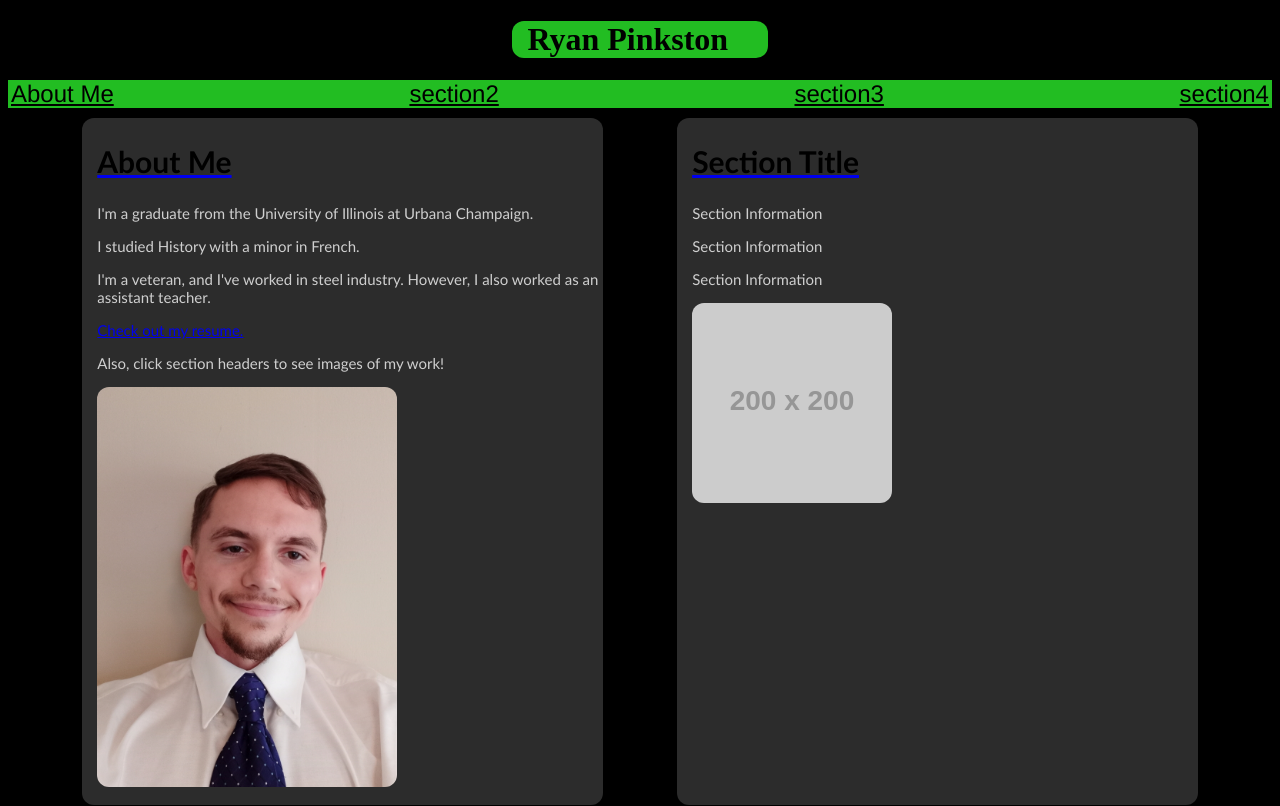
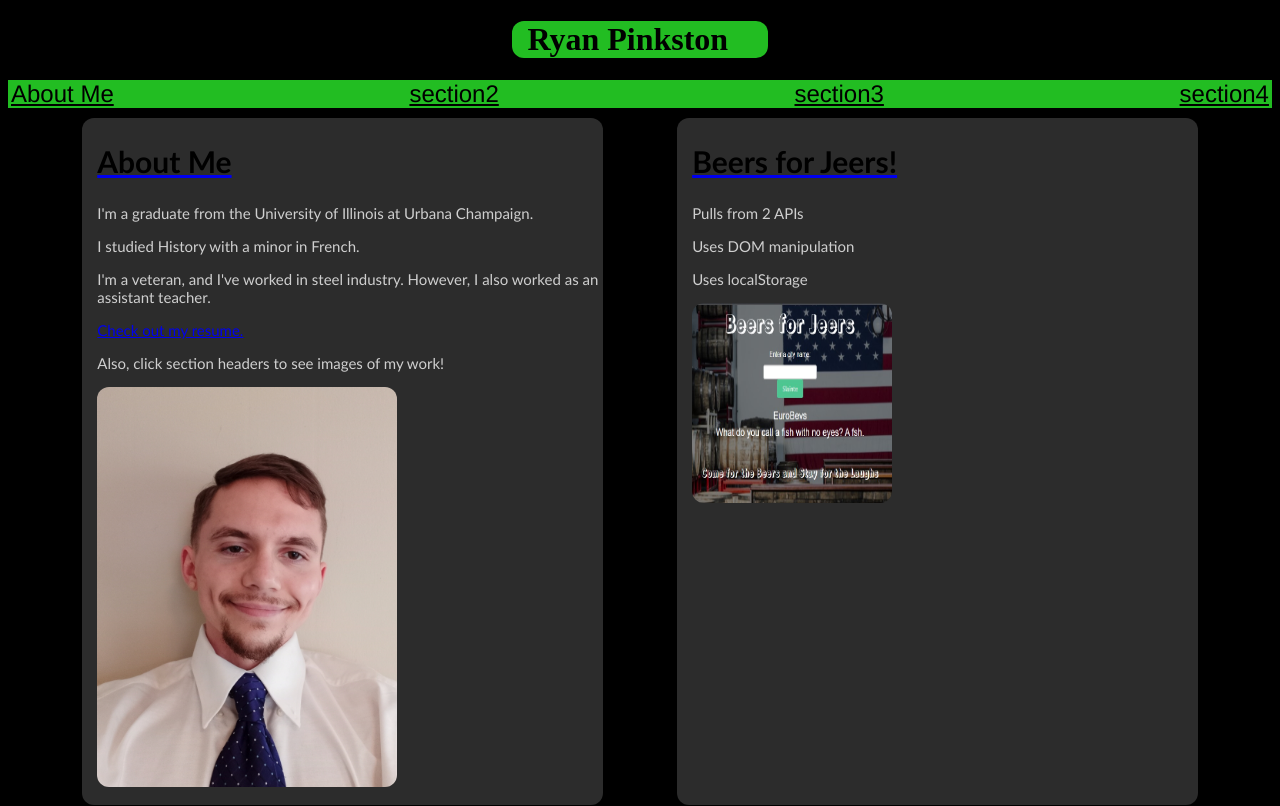
Before and after one commit to rjpinks/02-css-portfolio, a plain HTML site: page index.html in a window 1280 px wide. Shown: the top 806 px of the page. Drawn offline with Linux system fonts and the light colour scheme; placeholder pictures from the web are drawn by us.

Commit message:
added beers 4 jeers project

```diff
--- a/index.html
+++ b/index.html
@@ -39,12 +39,12 @@
         </subsection>
         <subsection class="cards-top" id="section2">
             <a href="#work-images">
-                <h2>Section Title</h2>
+                <h2>Beers for Jeers!</h2>
             </a>
-            <p>Section Information</p>
-            <p>Section Information</p>
-            <p>Section Information</p>
-            <img src="https://via.placeholder.com/200" alt="200x200 Placeholder Image" width="200" height="200">
+            <p>Pulls from 2 APIs</p>
+            <p>Uses DOM manipulation</p>
+            <p>Uses localStorage</p>
+            <img src="./assets/images/beers4jeers.jpg" alt="200x200 Placeholder Image" width="200" height="200">
             <!--you will add this code in front of the img tag before hand to link it to the appropriate app. However, I currently do not have the apps to link to-->
                 <!--<a href="https://the-url-for-app.com">[the img code]</a>-->
         </subsection>
```
Also changed, not shown: assets/images/beers4jeers.jpg (added).
